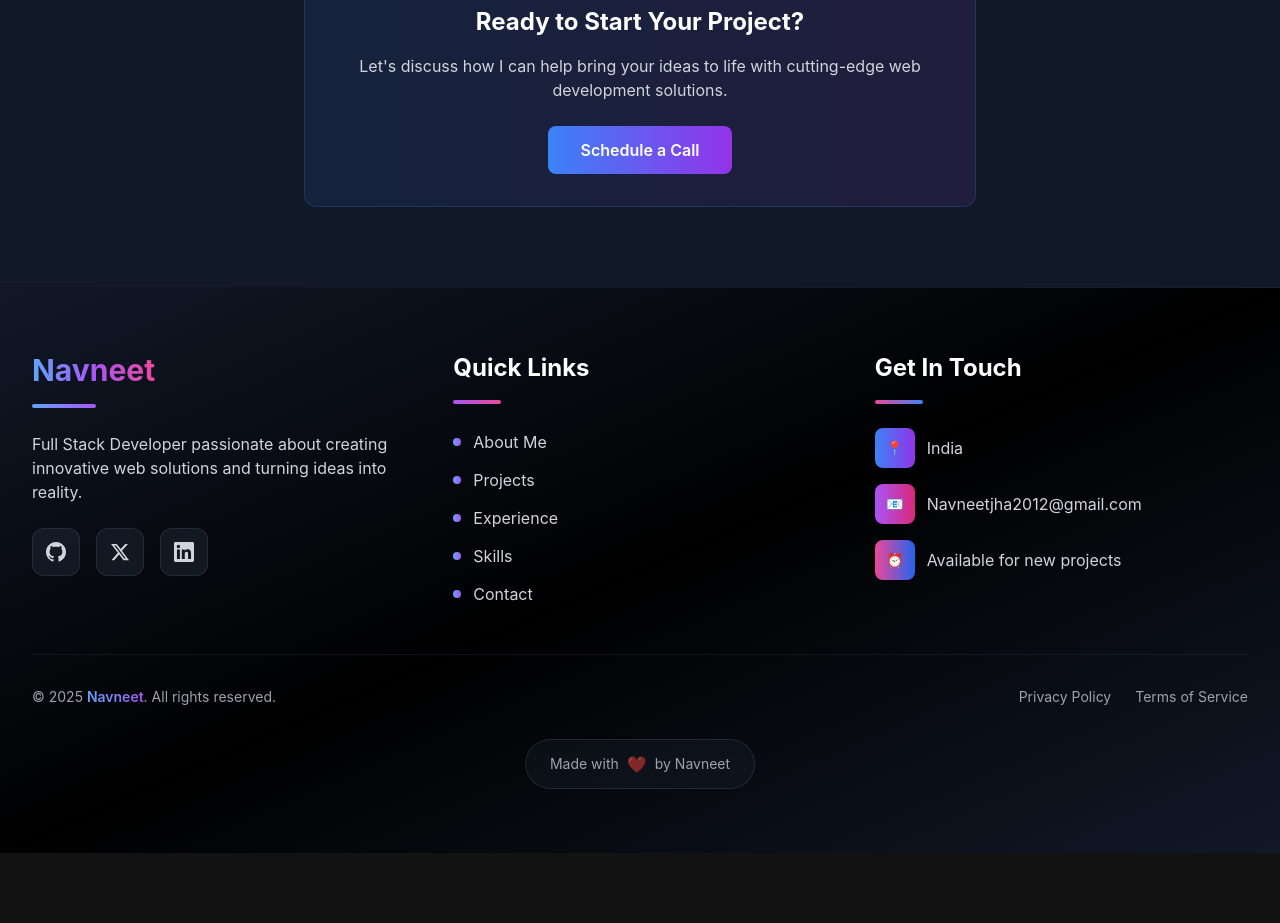
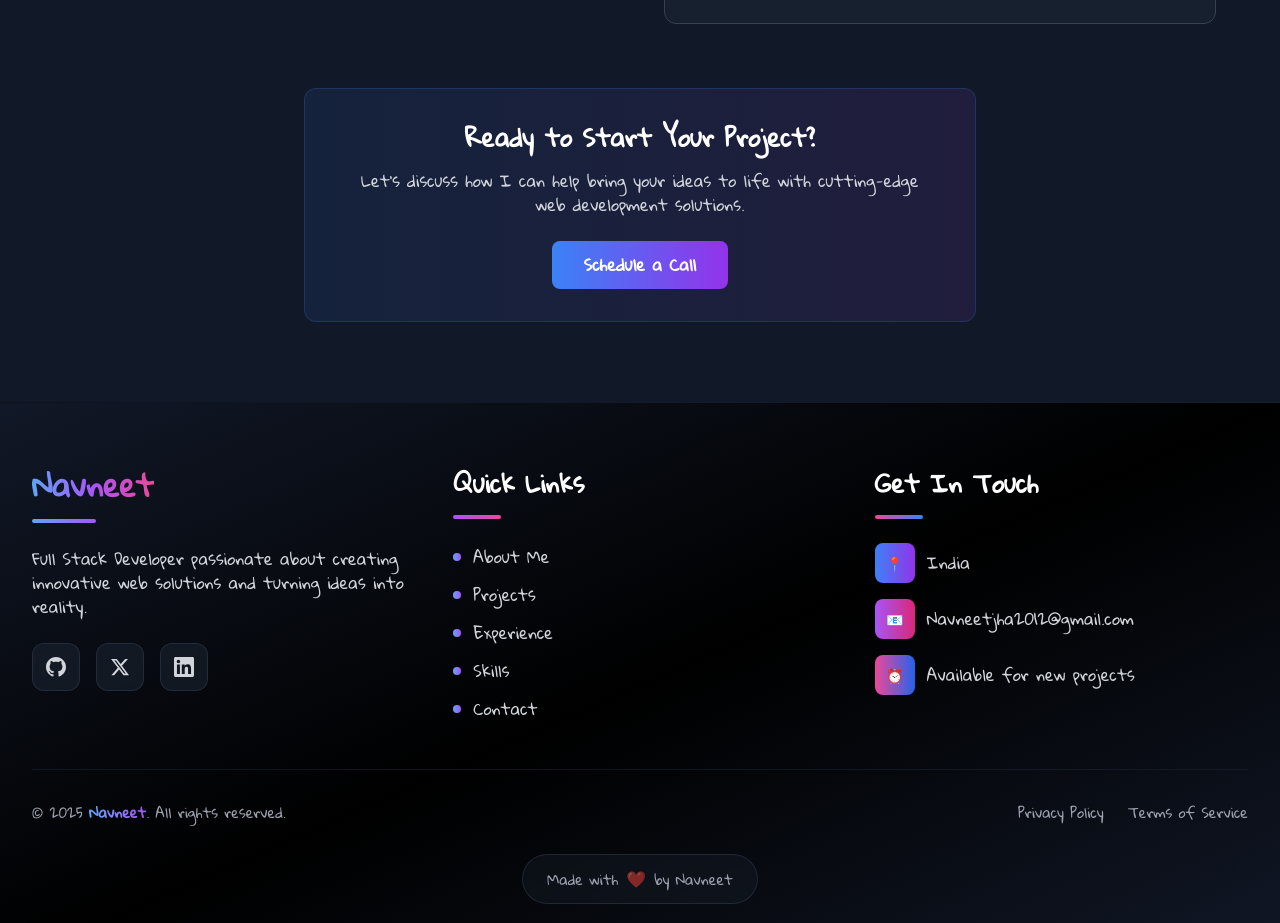
Before and after one commit to navneet9971/navneet-portfolio-new, a Next.js app: page / in a window 1280 px wide. Shown: the part 10100-11023 px from the top of the page. Before the commit the page ends 10953 px from the top, so only its background shows below. Built offline with nearby package versions, Linux system fonts and the light colour scheme.

Commit message:
Fonts change

```diff
--- a/pages/_app.js
+++ b/pages/_app.js
@@ -74,6 +74,11 @@ export default function App({ Component, pageProps }) {
         <meta name="googlebot" content="index, follow" />
         <link rel="canonical" href="https://navi.reel-elevate.co.in" />
 
+        {/* Google Fonts - Gloria Hallelujah */}
+        <link rel="preconnect" href="https://fonts.googleapis.com" />
+        <link rel="preconnect" href="https://fonts.gstatic.com" crossOrigin="true" />
+        <link href="https://fonts.googleapis.com/css2?family=Gloria+Hallelujah&display=swap" rel="stylesheet" />
+
         {/* Google Analytics 4 */}
         <script
           dangerouslySetInnerHTML={{
--- a/pages/_document.js
+++ b/pages/_document.js
@@ -23,6 +23,9 @@ export default function Document() {
         {/* Preconnect to external domains for performance */}
         <link rel="preconnect" href="https://fonts.googleapis.com" />
         <link rel="preconnect" href="https://fonts.gstatic.com" crossOrigin="anonymous" />
+
+        {/* Google Fonts */}
+        <link href="https://fonts.googleapis.com/css2?family=Gloria+Hallelujah&family=Special+Elite&display=swap" rel="stylesheet" />
 
         {/* DNS Prefetch for external resources */}
         <link rel="dns-prefetch" href="//github.com" />
--- a/styles/globals.css
+++ b/styles/globals.css
@@ -6,8 +6,27 @@
 @import url('https://cdn.jsdelivr.net/npm/@tailwindcss/typography@0.5.9/dist/typography.min.css');
 
 body {
-  font-family: 'Inter', -apple-system, BlinkMacSystemFont, 'Segoe UI', 'Roboto', 'Oxygen', 'Ubuntu', 'Cantarell', 'Fira Sans', 'Droid Sans', 'Helvetica Neue', sans-serif;
+  font-family: "Gloria Hallelujah", "Special Elite", cursive, system-ui, -apple-system, BlinkMacSystemFont, 'Segoe UI', 'Roboto', 'Oxygen', 'Ubuntu', 'Cantarell', 'Fira Sans', 'Droid Sans', 'Helvetica Neue', sans-serif;
   scroll-behavior: smooth;
+}
+
+/* Apply Gloria Hallelujah and Special Elite fonts to all elements */
+* {
+  font-family: "Gloria Hallelujah", "Special Elite", cursive, system-ui, -apple-system, BlinkMacSystemFont, 'Segoe UI', 'Roboto', 'Oxygen', 'Ubuntu', 'Cantarell', 'Fira Sans', 'Droid Sans', 'Helvetica Neue', sans-serif;
+}
+
+/* Gloria Hallelujah font class */
+.gloria-hallelujah-regular {
+  font-family: "Gloria Hallelujah", cursive;
+  font-weight: 400;
+  font-style: normal;
+}
+
+/* Special Elite font class */
+.special-elite-regular {
+  font-family: "Special Elite", system-ui;
+  font-weight: 400;
+  font-style: normal;
 }
 
 /* Custom animations */
--- a/tailwind.config.js
+++ b/tailwind.config.js
@@ -4,7 +4,13 @@ module.exports = {
     "./components/**/*.{js,ts,jsx,tsx}"
   ],
   theme: {
-    extend: {},
+    extend: {
+      fontFamily: {
+        'gloria': ['"Gloria Hallelujah"', 'cursive'],
+        'special': ['"Special Elite"', 'system-ui'],
+        'sans': ['"Gloria Hallelujah"', '"Special Elite"', 'cursive', 'system-ui', '-apple-system', 'BlinkMacSystemFont', 'Segoe UI', 'Roboto', 'Oxygen', 'Ubuntu', 'Cantarell', 'Fira Sans', 'Droid Sans', 'Helvetica Neue', 'sans-serif'],
+      },
+    },
   },
   plugins: [require('@tailwindcss/typography')],
 };
```
